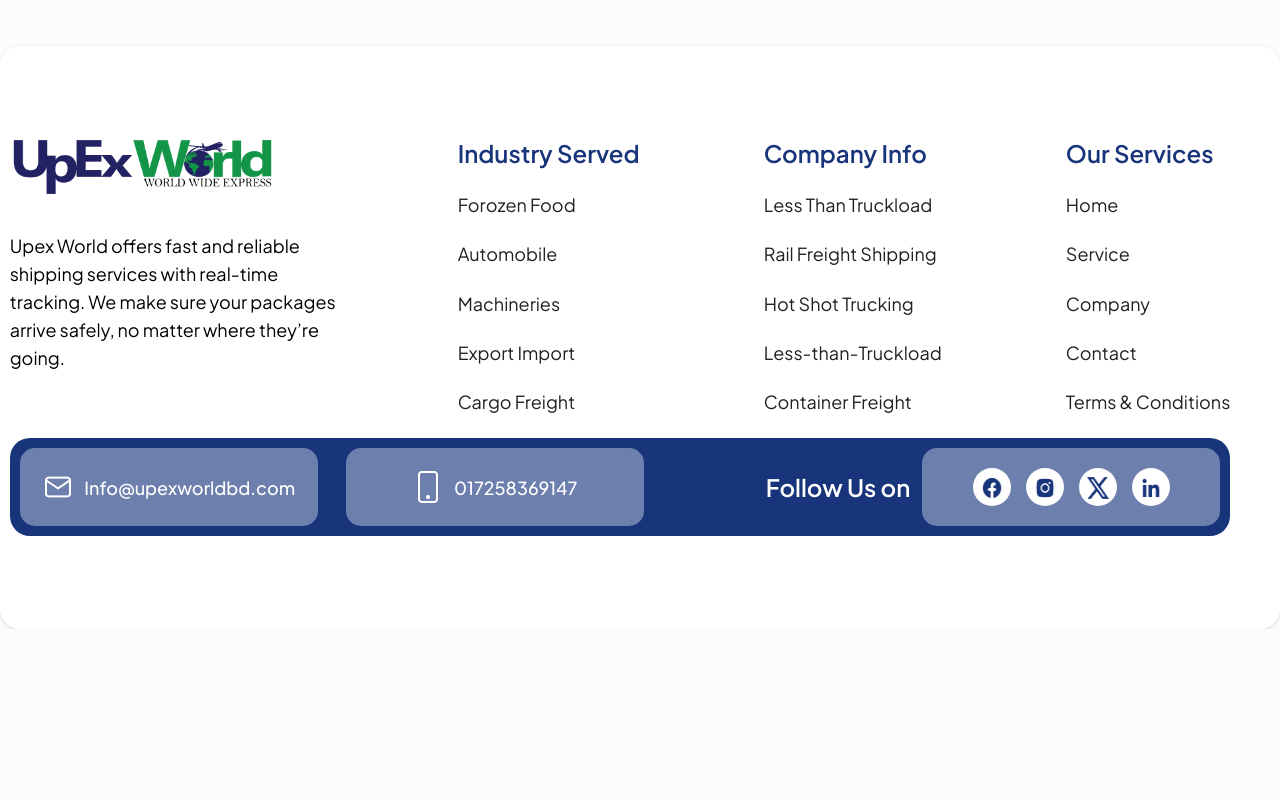
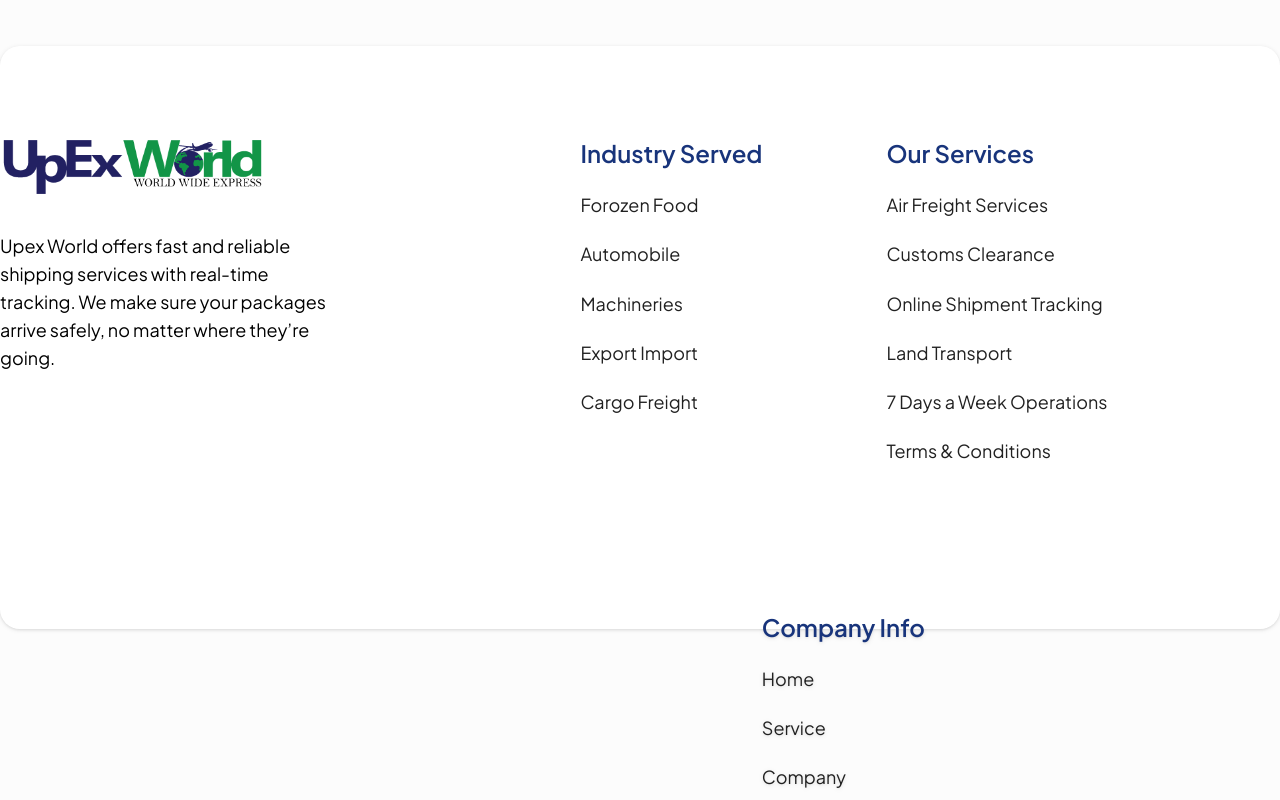
Before and after one commit to fzsf163/delivery-site, a React (Vite) app: page / in a window 1280 px wide. Shown: the part 6080-6880 px from the top of the page. Before the commit the page ends 6709 px from the top, so only its background shows below. Built offline with nearby package versions, Linux system fonts and the light colour scheme.

Commit message:
footer fixed

```diff
--- a/src/components/footer/Footer.tsx
+++ b/src/components/footer/Footer.tsx
@@ -20,19 +20,20 @@
     ],
   },
   {
-    label: "Company Info",
-    id: 2,
+    label: "Our Services",
+    id: 3,
     menu: [
-      "Less Than Truckload",
-      "Rail Freight Shipping",
-      "Hot Shot Trucking",
-      "Less-than-Truckload",
-      "Container Freight",
+      "Air Freight Services",
+      "Customs Clearance",
+      "Online Shipment Tracking",
+      "Land Transport",
+      "7 Days a Week Operations",
+      "Terms & Conditions",
     ],
   },
   {
-    label: "Our Services",
-    id: 3,
+    label: "Company Info",
+    id: 2,
     menu: ["Home", "Service", "Company", "Contact", "Terms & Conditions"],
   },
 ];
@@ -57,7 +58,7 @@
             </p>
           </div>
           {/* 2 */}
-          <div className="flex flex-wrap items-center justify-start gap-10 lg:justify-center xl:gap-[124px]">
+          <div className="flex flex-wrap items-start justify-start gap-10 lg:justify-center xl:gap-[124px]">
             {items.map((item) => {
               return (
                 <div key={item.id}>
```
